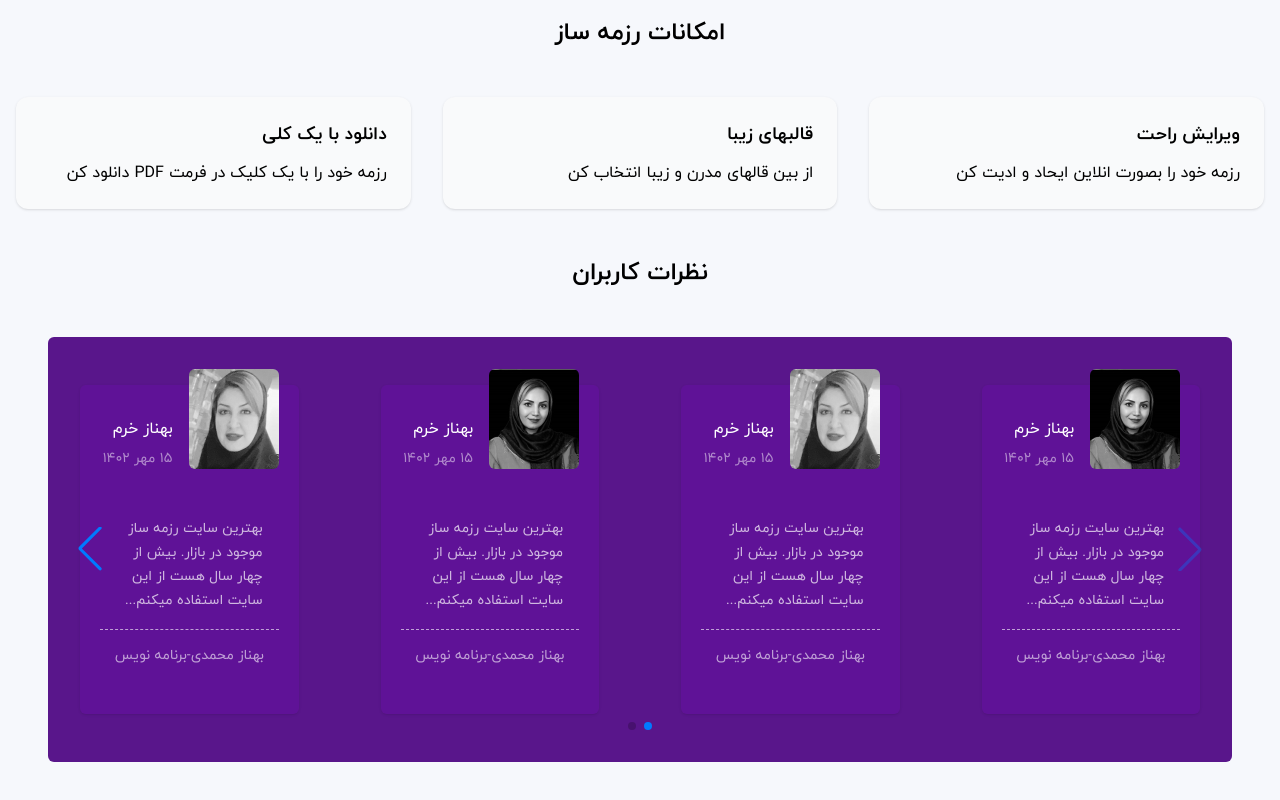
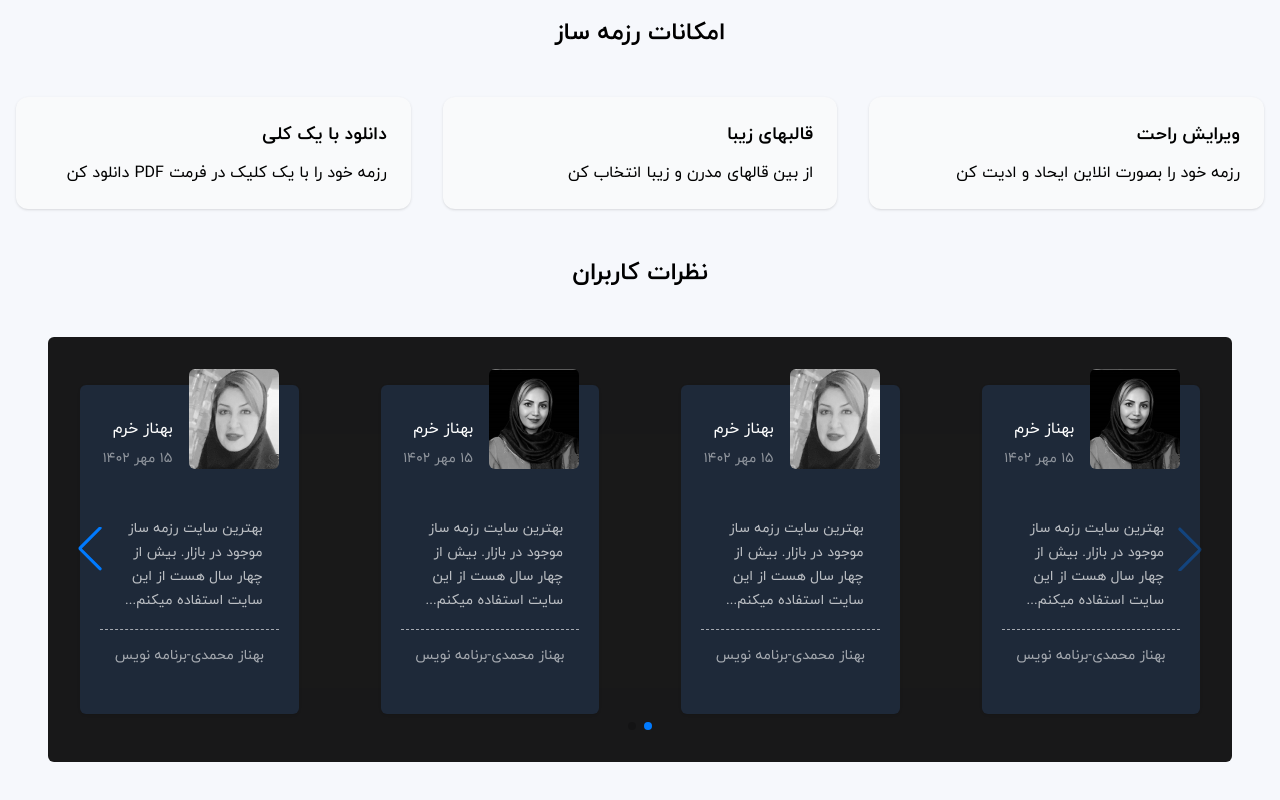
Before and after one commit to reyhane9015/CV-Builder, a React (Vite) app in the folder frontend/CV-Builder/: page / in a window 1280 px wide. Shown: the part 583-1383 px from the top of the page. Built offline with nearby package versions, Linux system fonts and the light colour scheme.

Commit message:
add vg color

```diff
--- a/frontend/CV-Builder/src/components/CustommersComments.jsx
+++ b/frontend/CV-Builder/src/components/CustommersComments.jsx
@@ -12,7 +12,7 @@ function CustomersComments() {
   return (
     <div className="py-12">
       <h2 className="text-center text-2xl font-bold mb-12">نظرات کاربران</h2>
-      <div className="bg-purple-900 text-center flex items-center justify-center bg-secondery-default rounded-md text-white p-4 mx-4 md:mx-8">
+      <div className="bg-black/90 text-center flex items-center justify-center bg-secondery-default rounded-md text-white p-4 mx-4 md:mx-8">
         <Swiper
           modules={[Navigation, Pagination]}
           spaceBetween={20}
@@ -29,7 +29,7 @@ function CustomersComments() {
           {[img1, img2, img1, img2, img1].map((img, index) => (
             <SwiperSlide key={index}>
               <div className="py-4 m-2 md:m-4">
-                <div className="py-4 px-2 bg-purple-700/15 rounded-md text-white shadow-sm">
+                <div className="py-4 px-2 bg-gray-800 rounded-md text-white shadow-sm">
                   <div className="py-4 px-3">
                     <div className="flex items-start gap-4">
                       <div className="relative -top-12 h-[100px] w-[90px] overflow-hidden rounded-md mx-auto md:mx-0">
```
